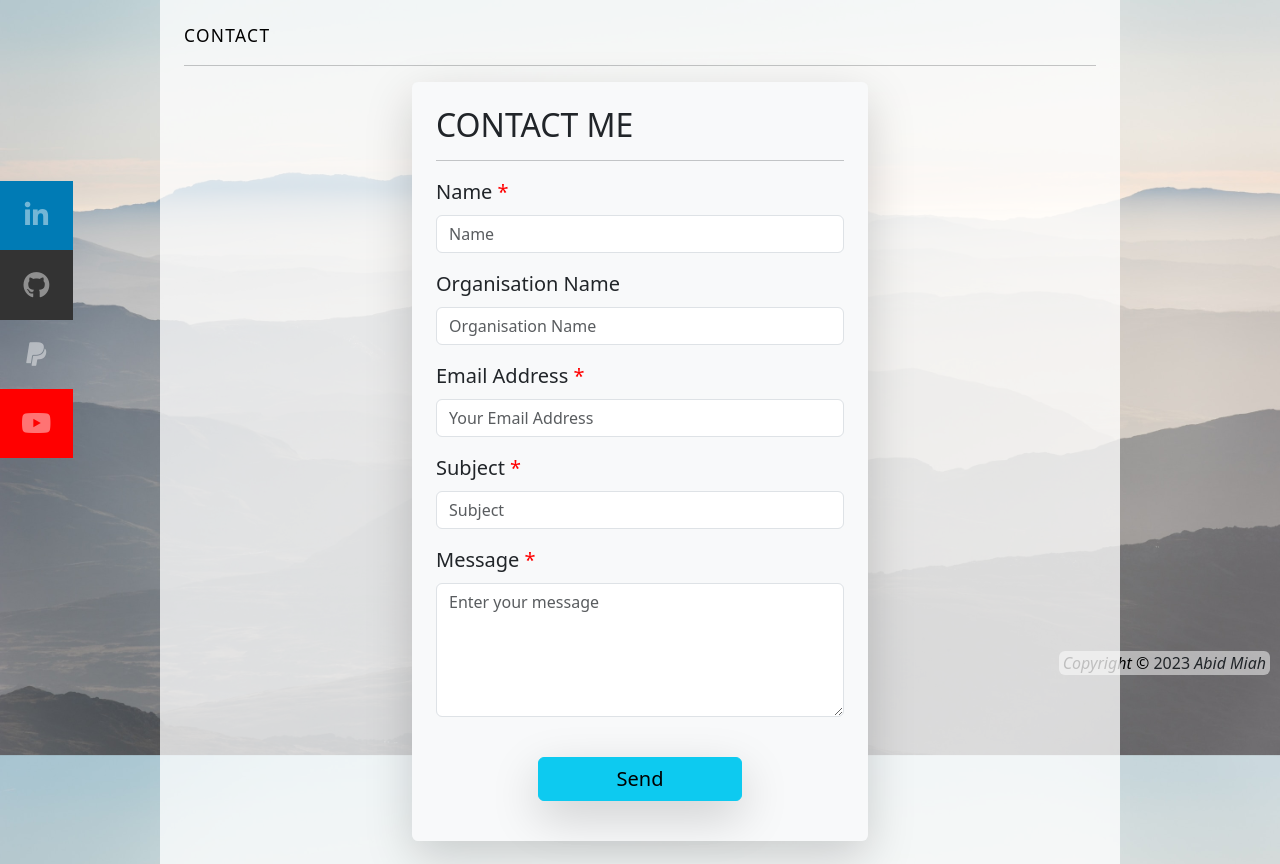
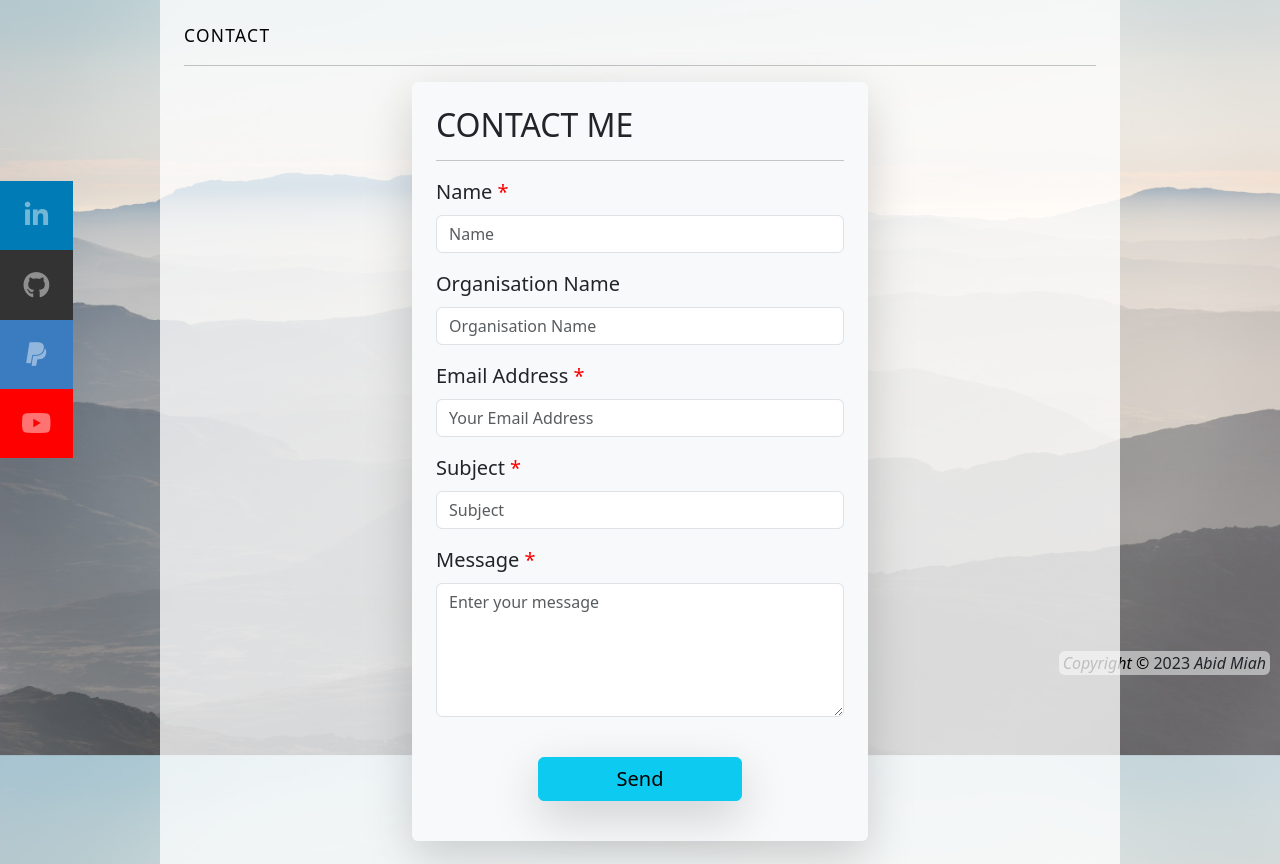
Before and after one commit to Abid-M/Abid_Ms-Website, a Django app: page /contact/ in a window 1280 px wide. Shown: the part 99-963 px from the top of the page. Run offline with Django 4.2, Linux system fonts and the light colour scheme; some libraries are stand-ins or nearby versions.

Commit message:
icon colour

```diff
--- a/siteapp/templates/nav.html
+++ b/siteapp/templates/nav.html
@@ -152,4 +152,9 @@
   background: #333;
 }
 
+
+.paypal {
+  background: #3b7bbf;
+}
+
 </style>
```
